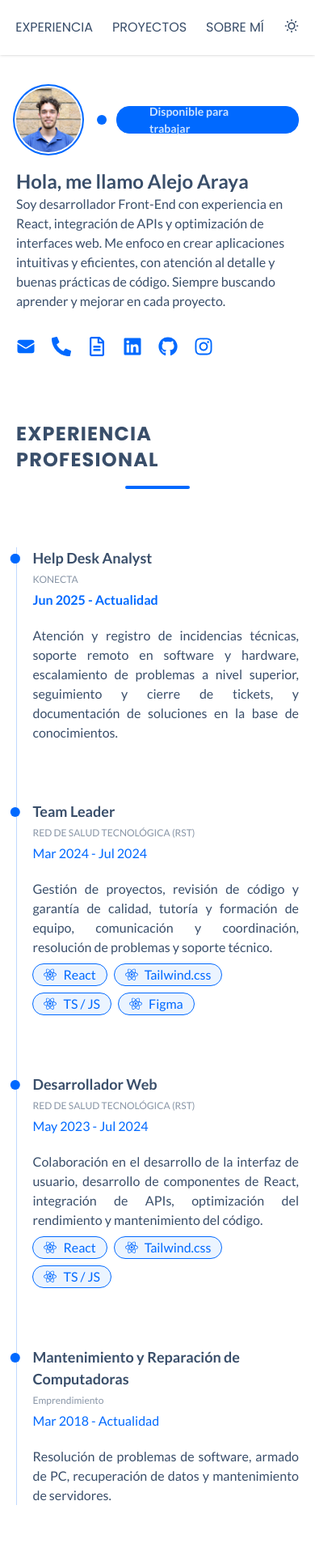
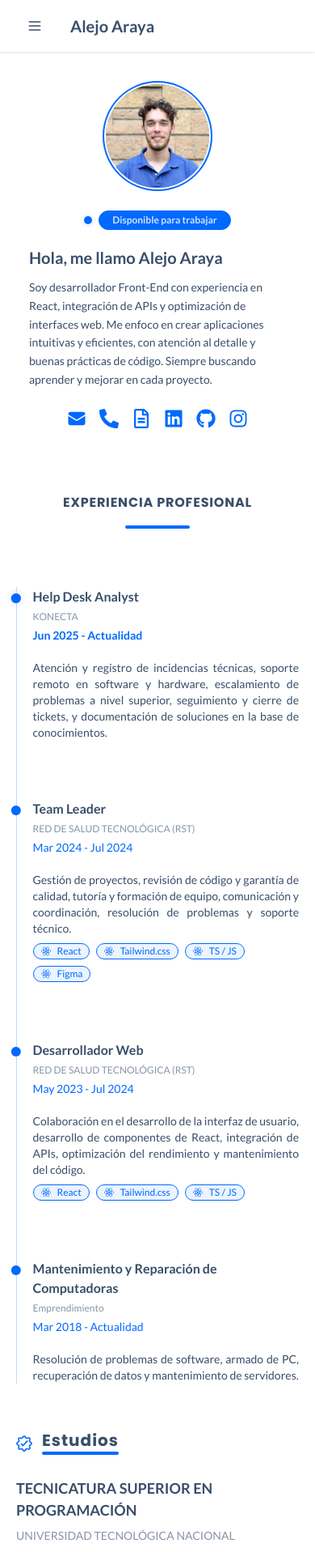
Before and after one commit to alejoaraya/my-briefcase, a React (Vite) app: page / in a window 390 px wide. Shown: the top 1917 px of the page at 81% size. Built offline with nearby package versions, Linux system fonts and the light colour scheme.

Commit message:
refactor: enhance layout and styling across multiple components for improved responsiveness

```diff
--- a/src/components/HeroSection.tsx
+++ b/src/components/HeroSection.tsx
@@ -19,27 +19,30 @@ export const HeroSection = () => {
   return (
     <>
       <main
-        className='flex flex-col items-start justify-center gap-5 pt-10 md:pt-32'
+        className='flex flex-col items-start justify-center gap-5 pt-10 sm:pt-16 md:pt-32 px-4'
         id='home'
       >
-        <div className='flex flex-row gap-5 place-items-center'>
-          <Avatar size='w-20 md:w-32 lg:w-48 ' />
-          <div className='flex items-center gap-3'>
+        {/* Avatar + estado */}
+        <div className='flex flex-col sm:flex-row gap-4 sm:gap-5 items-center  justify-center md:justify-start  w-full'>
+          <Avatar size='w-32  lg:w-48 ' />
+          <div className='flex items-center gap-2 sm:gap-3 mt-3 sm:mt-0'>
             <div className='inline-grid *:[grid-area:1/1]'>
-              <div className='w-3 h-3 status status-primary animate-ping'></div>
-              <div className='w-3 h-3 status status-primary'></div>
+              <div className='w-2.5 h-2.5 sm:w-3 sm:h-3 status status-primary animate-ping'></div>
+              <div className='w-2.5 h-2.5 sm:w-3 sm:h-3 status status-primary'></div>
             </div>
-            <p className='px-10 py-4 font-bold badge badge-primary '>
+            <p className='px-4 py-2 text-xs sm:text-sm md:text-base font-bold badge badge-primary '>
               Disponible para trabajar
             </p>
           </div>
         </div>
-        <div className='flex flex-col gap-8'>
-          <div className='flex flex-col lg:gap-5'>
-            <p className='text-2xl font-bold lg:text-3xl'>
+
+        {/* Texto */}
+        <div className='flex flex-col gap-6 md:gap-8 '>
+          <div className='flex flex-col gap-3 lg:gap-5  sm:text-left'>
+            <p className='text-xl sm:text-2xl font-bold lg:text-3xl'>
               Hola, me llamo Alejo Araya
             </p>
-            <p className='w-full '>
+            <p className='text-sm sm:text-base leading-relaxed'>
               Soy desarrollador Front-End con experiencia en React, integración
               de APIs y optimización de interfaces web. Me enfoco en crear
               aplicaciones intuitivas y eficientes, con atención al detalle y
@@ -48,27 +51,24 @@ export const HeroSection = () => {
             </p>
           </div>
 
-
-          <div className='flex gap-5 lg:gap-8'>
-            {
-              socialMediaItems.map(socialMedia => (
-
+          {/* Socials */}
+          <div className='flex flex-wrap gap-4 sm:gap-5 lg:gap-8 justify-center sm:justify-start'>
+            {socialMediaItems.map(socialMedia => (
               <div key={socialMedia.id} className="tooltip" data-tip={socialMedia.dataTip}>
                 <a
                   href={socialMedia.link}
                   target='_blank'
+                  rel="noreferrer"
+                  className=" hover:scale-110 transition-transform"
                 >
                   {socialMedia.icon}
                 </a>
               </div>
-              ))
-            }
-
-
-
+            ))}
           </div>
         </div>
       </main>
+
     </>
   );
 };
--- a/src/components/about/AboutSection.tsx
+++ b/src/components/about/AboutSection.tsx
@@ -9,9 +9,9 @@ export const AboutSection = () => {
       text=''
       title='SOBRE MÍ'
     >
-      <div className='grid grid-cols-1 grid-rows-2 gap-20 md:grid-rows-1 md:grid-cols-2'>
+      <div className='grid grid-cols-1 gap-10 md:gap-20  lg:grid-cols-2'>
         <PersonalInformation />
-        <div className='flex lg:place-self-center flex-col gap-4 shadow bg-base-300 place-items-center place-content-center rounded-4xl lg:w-[26rem] lg:py-5 '>
+        <div className='flex lg:place-self-center flex-col gap-4 shadow bg-base-300 place-items-center place-content-center rounded-4xl lg:w-[26rem] lg:py-5 h-[500px]'>
           <div className='border-4 border-white rounded-full'>
             <img
               className='rounded-full w-80 lg:w-60'
--- a/src/components/navbar/Navbar.tsx
+++ b/src/components/navbar/Navbar.tsx
@@ -3,16 +3,64 @@ import { LinkItem } from "./components/LinkItem";
 export const Navbar = () => {
   return (
     <header
-      className=' navbar bg-base-100
-     px-5  sticky top-0 left-0 z-10 shadow md:px-[139px] justify-center
-    '
+      className='navbar bg-base-100 sticky top-0 left-0 z-10 shadow px-4 sm:justify-center lg:px-[139px]'
     >
-      {/* <div className='shadow-sm navbar bg-base-100'> */}
-      <div className='flex-none'>
+      <div className="navbar-start sm:hidden">
+        {/* Dropdown solo visible en móviles */}
+        <div className="dropdown">
+          <label tabIndex={0} className="btn btn-ghost ">
+            {/* Icono hamburguesa */}
+            <svg
+              xmlns="http://www.w3.org/2000/svg"
+              className="h-5 w-5"
+              fill="none"
+              viewBox="0 0 24 24"
+              stroke="currentColor"
+            >
+              <path strokeLinecap="round" strokeLinejoin="round" strokeWidth="2" d="M4 6h16M4 12h16M4 18h16" />
+            </svg>
+          </label>
+          <ul
+            tabIndex={0}
+            className="menu menu-sm dropdown-content mt-3 p-2 shadow bg-base-100 rounded-box w-52"
+          >
+            <li><LinkItem text="EXPERIENCIA" url="workspace" /></li>
+            <li><LinkItem text="PROYECTOS" url="projects" /></li>
+            <li><LinkItem text="SOBRE MÍ" url="about" /></li>
+            <li >
+              <label className='justify-end swap swap-rotate'>
+                <input
+                  type='checkbox'
+                  className='theme-controller'
+                  value='forest'
+                />
+
+                <svg
+                  className='w-5 h-5 fill-current swap-off'
+                  xmlns='http://www.w3.org/2000/svg'
+                  viewBox='0 0 24 24'
+                >
+                  <path d='M5.64,17l-.71.71a1,1,0,0,0,0,1.41,1,1,0,0,0,1.41,0l.71-.71A1,1,0,0,0,5.64,17ZM5,12a1,1,0,0,0-1-1H3a1,1,0,0,0,0,2H4A1,1,0,0,0,5,12Zm7-7a1,1,0,0,0,1-1V3a1,1,0,0,0-2,0V4A1,1,0,0,0,12,5ZM5.64,7.05a1,1,0,0,0,.7.29,1,1,0,0,0,.71-.29,1,1,0,0,0,0-1.41l-.71-.71A1,1,0,0,0,4.93,6.34Zm12,.29a1,1,0,0,0,.7-.29l.71-.71a1,1,0,1,0-1.41-1.41L17,5.64a1,1,0,0,0,0,1.41A1,1,0,0,0,17.66,7.34ZM21,11H20a1,1,0,0,0,0,2h1a1,1,0,0,0,0-2Zm-9,8a1,1,0,0,0-1,1v1a1,1,0,0,0,2,0V20A1,1,0,0,0,12,19ZM18.36,17A1,1,0,0,0,17,18.36l.71.71a1,1,0,0,0,1.41,0,1,1,0,0,0,0-1.41ZM12,6.5A5.5,5.5,0,1,0,17.5,12,5.51,5.51,0,0,0,12,6.5Zm0,9A3.5,3.5,0,1,1,15.5,12,3.5,3.5,0,0,1,12,15.5Z' />
+                </svg>
+
+                <svg
+                  className='w-5 h-5 fill-current swap-on'
+                  xmlns='http://www.w3.org/2000/svg'
+                  viewBox='0 0 24 24'
+                >
+                  <path d='M21.64,13a1,1,0,0,0-1.05-.14,8.05,8.05,0,0,1-3.37.73A8.15,8.15,0,0,1,9.08,5.49a8.59,8.59,0,0,1,.25-2A1,1,0,0,0,8,2.36,10.14,10.14,0,1,0,22,14.05,1,1,0,0,0,21.64,13Zm-9.5,6.69A8.14,8.14,0,0,1,7.08,5.22v.27A10.15,10.15,0,0,0,17.22,15.63a9.79,9.79,0,0,0,2.1-.22A8.11,8.11,0,0,1,12.14,19.73Z' />
+                </svg>
+              </label>
+            </li>
+          </ul>
+        </div>
+        {/* Logo opcional */}
+        <a className="btn btn-ghost normal-case text-xl">Alejo Araya</a>
+      </div>
+
+
+      <div className='navbar-center hidden sm:flex'>
         <ul className='menu menu-horizontal'>
-          {/*  <li>
-            <LinkItem text='INICIO' url='' />
-          </li> */}
           <li>
             <LinkItem text='EXPERIENCIA' url='workspace' />
           </li>
@@ -49,41 +97,7 @@ export const Navbar = () => {
           </li>
         </ul>
       </div>
-      {/* </div> */}
+
     </header>
   );
 };
-
-{
-  /* <div className='navbar-start '>
-        <Logo />
-        <label className='swap swap-rotate'>
-
-          <input type='checkbox' className='theme-controller' value='dark' />
-
-
-          <svg
-            className='w-10 h-10 fill-current swap-off'
-            xmlns='http://www.w3.org/2000/svg'
-            viewBox='0 0 24 24'
-          >
-            <path d='M5.64,17l-.71.71a1,1,0,0,0,0,1.41,1,1,0,0,0,1.41,0l.71-.71A1,1,0,0,0,5.64,17ZM5,12a1,1,0,0,0-1-1H3a1,1,0,0,0,0,2H4A1,1,0,0,0,5,12Zm7-7a1,1,0,0,0,1-1V3a1,1,0,0,0-2,0V4A1,1,0,0,0,12,5ZM5.64,7.05a1,1,0,0,0,.7.29,1,1,0,0,0,.71-.29,1,1,0,0,0,0-1.41l-.71-.71A1,1,0,0,0,4.93,6.34Zm12,.29a1,1,0,0,0,.7-.29l.71-.71a1,1,0,1,0-1.41-1.41L17,5.64a1,1,0,0,0,0,1.41A1,1,0,0,0,17.66,7.34ZM21,11H20a1,1,0,0,0,0,2h1a1,1,0,0,0,0-2Zm-9,8a1,1,0,0,0-1,1v1a1,1,0,0,0,2,0V20A1,1,0,0,0,12,19ZM18.36,17A1,1,0,0,0,17,18.36l.71.71a1,1,0,0,0,1.41,0,1,1,0,0,0,0-1.41ZM12,6.5A5.5,5.5,0,1,0,17.5,12,5.51,5.51,0,0,0,12,6.5Zm0,9A3.5,3.5,0,1,1,15.5,12,3.5,3.5,0,0,1,12,15.5Z' />
-          </svg>
-
-
-          <svg
-            className='w-10 h-10 fill-current swap-on'
-            xmlns='http://www.w3.org/2000/svg'
-            viewBox='0 0 24 24'
-          >
-            <path d='M21.64,13a1,1,0,0,0-1.05-.14,8.05,8.05,0,0,1-3.37.73A8.15,8.15,0,0,1,9.08,5.49a8.59,8.59,0,0,1,.25-2A1,1,0,0,0,8,2.36,10.14,10.14,0,1,0,22,14.05,1,1,0,0,0,21.64,13Zm-9.5,6.69A8.14,8.14,0,0,1,7.08,5.22v.27A10.15,10.15,0,0,0,17.22,15.63a9.79,9.79,0,0,0,2.1-.22A8.11,8.11,0,0,1,12.14,19.73Z' />
-          </svg>
-        </label>
-      </div>
-      <div className='navbar-end lg:hidden'>
-        <MenuResponsive />
-      </div>
-      <div className='hidden navbar-end lg:flex'>
-        <MenuDesktop />
-      </div> */
-}
--- a/src/components/navbar/components/LinkItem.tsx
+++ b/src/components/navbar/components/LinkItem.tsx
@@ -7,7 +7,7 @@ export const LinkItem = ({ text, url }: Props) => {
   return (
     <a
       href={`/#${url}`}
-      className={`text-base hover:text-primary active:bg-primary poppins-regular `}
+      className={`text-sm sm:text-base hover:text-primary active:bg-primary poppins-regular `}
     >
       {text}
     </a>
--- a/src/components/project/components/ProjectItem.tsx
+++ b/src/components/project/components/ProjectItem.tsx
@@ -48,7 +48,7 @@ export const ProjectItem = ({
       <div className="flex flex-wrap gap-2 ">
         {
           stack.map(tech => (
-            <h1 className='border badge-md badge badge-primary badge-soft border-primary'>
+            <h1 className='border  badge-sm sm:badge-md badge badge-primary badge-soft border-primary'>
               {<tech.icon />}
               {tech.name}
             </h1>
@@ -58,33 +58,3 @@ export const ProjectItem = ({
     </div>
   );
 };
-/*
-
-<div className="card lg:card-side bg-base-100 shadow-sm">
-  <figure>
-    <img
-      src={image}
-      alt="Album" />
-  </figure>
-  <div className="card-body">
-    <h2 className="card-title">{title}</h2>
-    <div className="flex flex-wrap gap-2 ">
-      <p>{description}</p>
-      <h1 className='border badge-lg badge badge-primary badge-soft border-primary'>
-        {<GrReactjs />}
-        React
-      </h1>
-      <h1 className='border badge-lg badge badge-primary badge-soft border-primary'>
-        {<GrReactjs />}
-        TypeScript
-      </h1>
-      <h1 className='border badge-lg badge badge-primary badge-soft border-primary'>
-        {<GrReactjs />}
-        Tailwind.css
-      </h1>
-    </div>
-    <div className="card-actions justify-end">
-      <button className="btn btn-primary">Listen</button>
-    </div>
-  </div>
-</div> */
--- a/src/components/stack/components/StackItem.tsx
+++ b/src/components/stack/components/StackItem.tsx
@@ -10,7 +10,7 @@ interface Props {
 
 export const StackItem = ({ stack }: Props) => {
     return (
-        <h1 className='border badge-lg badge badge-primary badge-soft border-primary'>
+        <h1 className='border  badge-sm sm:badge-md lg:badge-lg badge badge-primary badge-soft border-primary'>
             {stack.icon && <stack.icon />}
             {stack.title}
         </h1>
--- a/src/components/ui/components/Title.tsx
+++ b/src/components/ui/components/Title.tsx
@@ -20,7 +20,7 @@ export const Title = ({ title, text }: Props) => {
   return (
     <>
       <div className='flex flex-col items-center justify-center gap-4'>
-        <h1 className='text-2xl tracking-wider lg:text-4xl poppins-bold'>
+        <h1 className='text-md sm:text-xl md:text-2xl tracking-wider lg:text-4xl poppins-bold'>
           {title}
         </h1>
         <div className='w-20 h-1 rounded bg-primary'></div>
--- a/src/components/workspace/WorkspaceSection.tsx
+++ b/src/components/workspace/WorkspaceSection.tsx
@@ -77,7 +77,7 @@ export const WorkspaceSection = () => {
             <GrValidate className='w-5 h-5 stroke-primary ' />
           </div>
           <div className='place-self-start'>
-            <h1 className='text-3xl tracking-wider poppins-bold '>Estudios</h1>
+            <h1 className='text-xl lg:text-3xl tracking-wider poppins-bold '>Estudios</h1>
             <div className='w-full h-1 rounded bg-primary'></div>
           </div>
         </div>
@@ -85,27 +85,27 @@ export const WorkspaceSection = () => {
         {/* experience */}
         <div className='flex flex-col gap-14 lg:grid lg:grid-cols-2 lg:gap-12'>
           <div className='flex flex-col col-span-1 gap-2'>
-            <h1 className='uppercase card-title'>
+            <h1 className='uppercase card-title  '>
               Tecnicatura Superior en Programación
             </h1>
-            <h3 className='uppercase stat-title'>
+            <h3 className='uppercase stat-title text-sm lg:text-base'>
               Universidad Tecnológica Nacional
             </h3>
-            <h5 className='text-primary'>Ago 2021 - Nov 2023</h5>
+            <h5 className='text-primary text-sm lg:text-base'>Ago 2021 - Nov 2023</h5>
             <div className='flex flex-wrap gap-2'>
-              <div className='border badge badge-primary badge-lg badge-soft border-primary'>
+              <div className='border badge badge-primary  badge-sm sm:badge-md lg:badge-lg badge-soft border-primary'>
                 <GrReactjs />
                 Java
               </div>
-              <div className='border badge badge-primary badge-lg badge-soft border-primary'>
+              <div className='border badge badge-primary  badge-sm sm:badge-md lg:badge-lg badge-soft border-primary'>
                 <GrReactjs />
                 React.ts
               </div>
-              <div className='border badge badge-primary badge-lg badge-soft border-primary'>
+              <div className='border badge badge-primary  badge-sm sm:badge-md lg:badge-lg badge-soft border-primary'>
                 <GrReactjs />
                 MySQL
               </div>
-              <div className='border badge badge-primary badge-lg badge-soft border-primary'>
+              <div className='border badge badge-primary  badge-sm sm:badge-md lg:badge-lg badge-soft border-primary'>
                 <GrReactjs />
                 MariaDB
               </div>
--- a/src/components/workspace/components/WorkItem.tsx
+++ b/src/components/workspace/components/WorkItem.tsx
@@ -35,17 +35,17 @@ export const WorkItem = ({
         )}
 
         <div className='flex flex-col w-full col-span-1 gap-1'>
-          <h1 className='card-title'>{title}</h1>
-          <h3 className='stat-title'>{company}</h3>
-          <h5 className={`${isCurrent && "font-bold"} text-primary`}>{date}</h5>
+          <h1 className='card-title text-base sm:text-lg '>{title}</h1>
+          <h3 className='stat-title '>{company}</h3>
+          <h5 className={`${isCurrent && "font-bold"} text-primary text-sm lg:text-base`}>{date}</h5>
         </div>
 
-        <div className='flex flex-col items-start justify-start col-span-2 gap-2 text-justify'>
+        <div className='flex text-sm lg:text-base flex-col items-start justify-start col-span-2 gap-2 text-justify'>
           <p>{description}</p>
           {stack && (
             <div className='flex flex-wrap gap-2'>
               {stack.map((tech: Stack) => (
-                <div className='border badge badge-primary badge-lg badge-soft border-primary'>
+                <div className='border badge badge-primary badge-sm sm:badge-md lg:badge-lg badge-soft border-primary'>
                   {tech.element} {tech.name}
                 </div>
               ))}
--- a/src/layout/ContentLayout.tsx
+++ b/src/layout/ContentLayout.tsx
@@ -4,5 +4,5 @@ interface Props {
   children: ReactNode;
 }
 export const ContentLayout = ({ children }: Props) => {
-  return <div className='px-5 md:px-[139px] lg:px-[300px] '>{children}</div>;
+  return <div className='px-5 md:px-[139px] xl:px-[300px] '>{children}</div>;
 };
```
Lines whose indentation alone changed are shown as unchanged.
